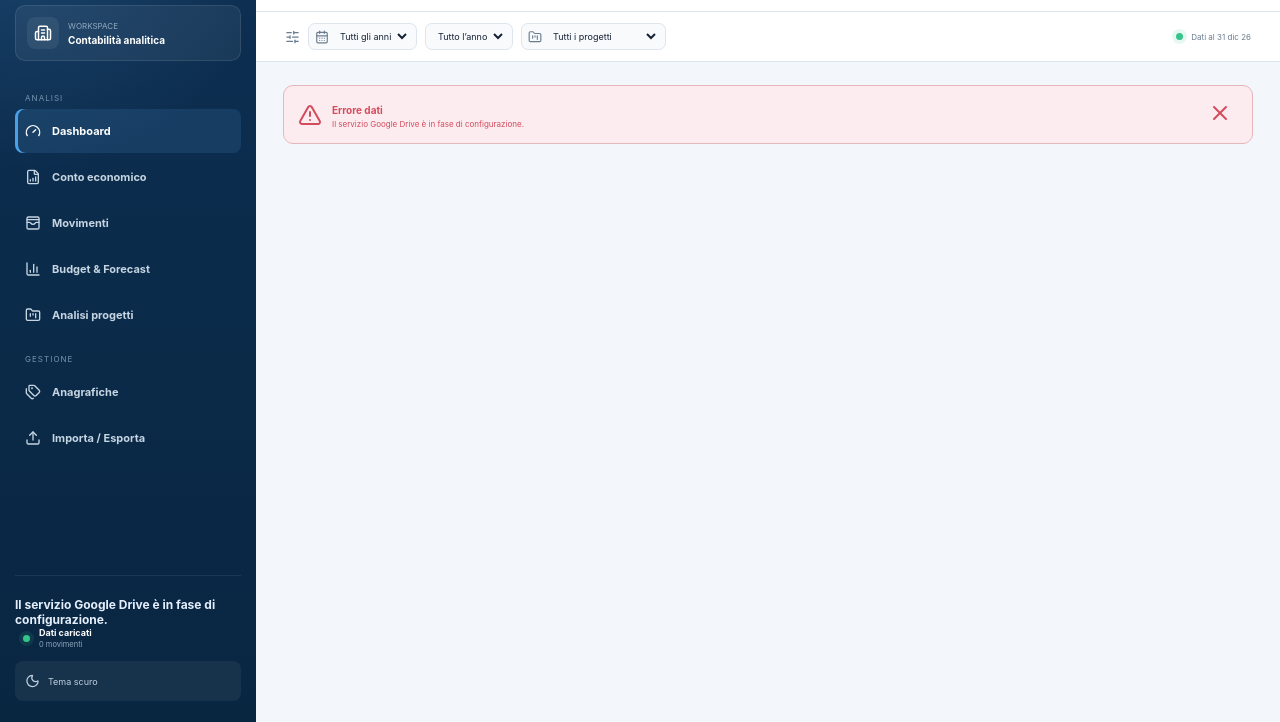
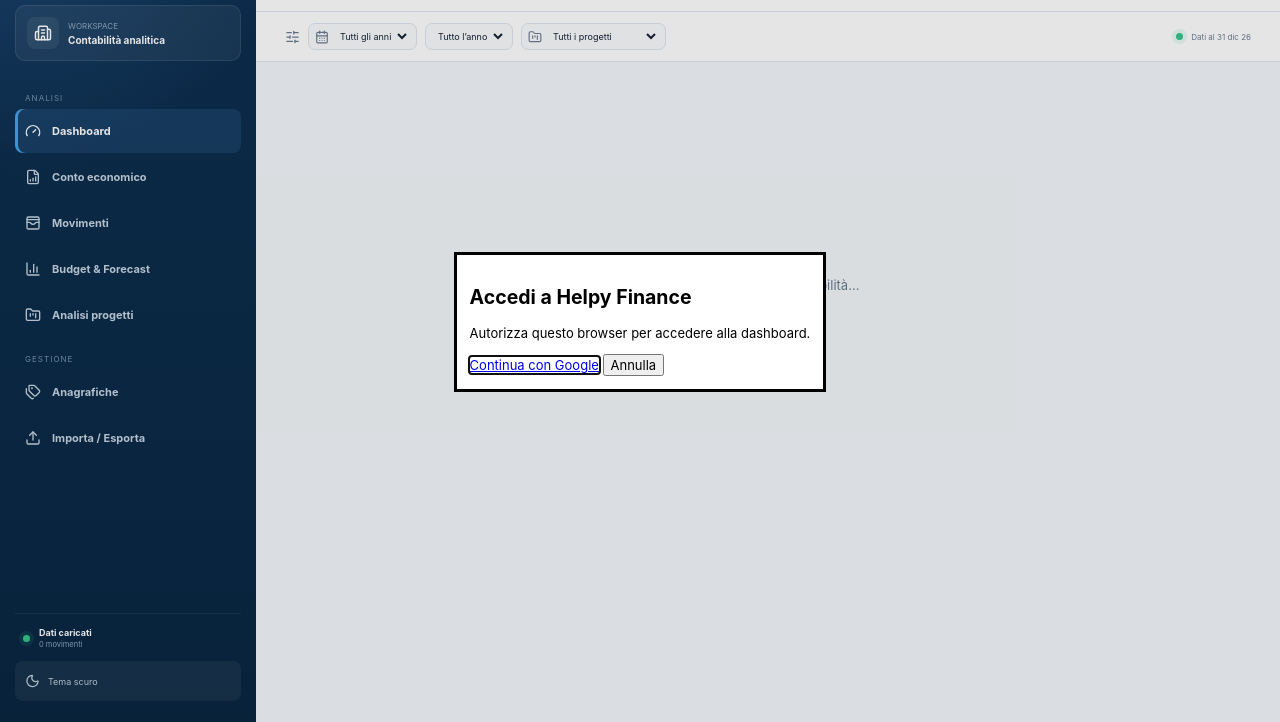
Before and after one commit to Madnash00/helpyfinance, a plain HTML site: page docs/index.html in a window 1280 px wide. Shown: the part 78-800 px from the top of the page. Drawn offline with Linux system fonts and the light colour scheme.

Commit message:
Connect GitHub Pages directly to the protected Apps Script API

```diff
--- a/docs/drive-transport.js
+++ b/docs/drive-transport.js
@@ -2,7 +2,7 @@
   'use strict';
 
   const enrollmentUrl = 'https://script.google.com/macros/s/AKfycbzJ9yRfI3jp_M2oKSVLd2XkjsB8f5GR1lh63cLkJ0x0hLxcN8CS6SqiMWj51WmRhKItSw/exec';
-  const apiUrl = '';
+  const apiUrl = 'https://script.google.com/macros/s/AKfycbxh4pfCNfVCz_hri5GnzpwNIvocvhdcBfeNNjHm4mTtxE0q4ns_txSvvswk4mCZ19vrNw/exec';
   const storageKey = 'helpyfinance:drive-session';
   let token;
   let enrollment;
--- a/docs/index.html
+++ b/docs/index.html
@@ -9,7 +9,7 @@
 </head>
 <body>
   <p role="status">Apertura di Helpy Finance…</p>
-  <script src="./drive-transport.js?v=6d64abea" defer></script>
+  <script src="./drive-transport.js?v=83a23733" defer></script>
   <script src="./pages.js?v=440522b5" defer></script>
 </body>
 </html>
```
